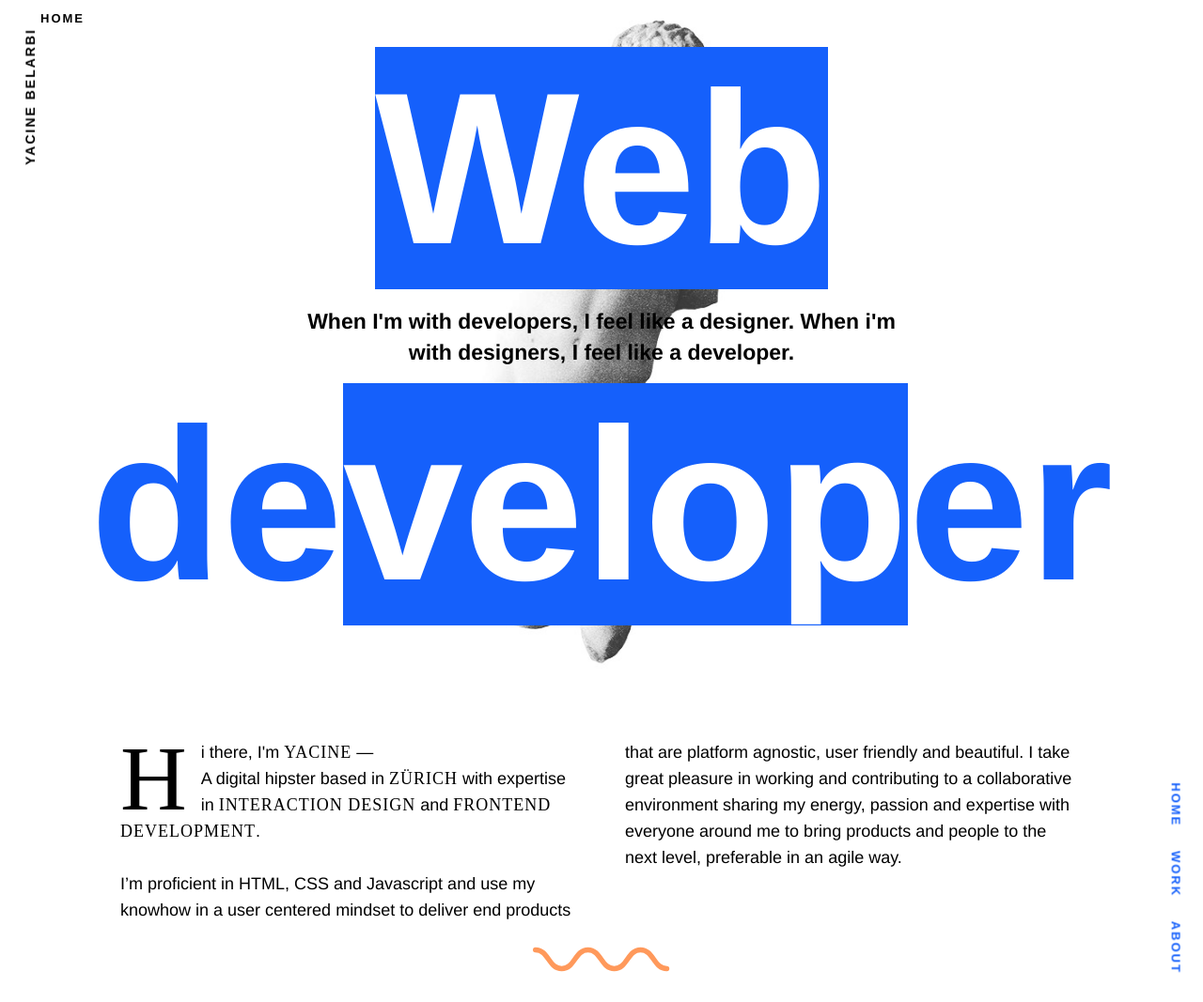
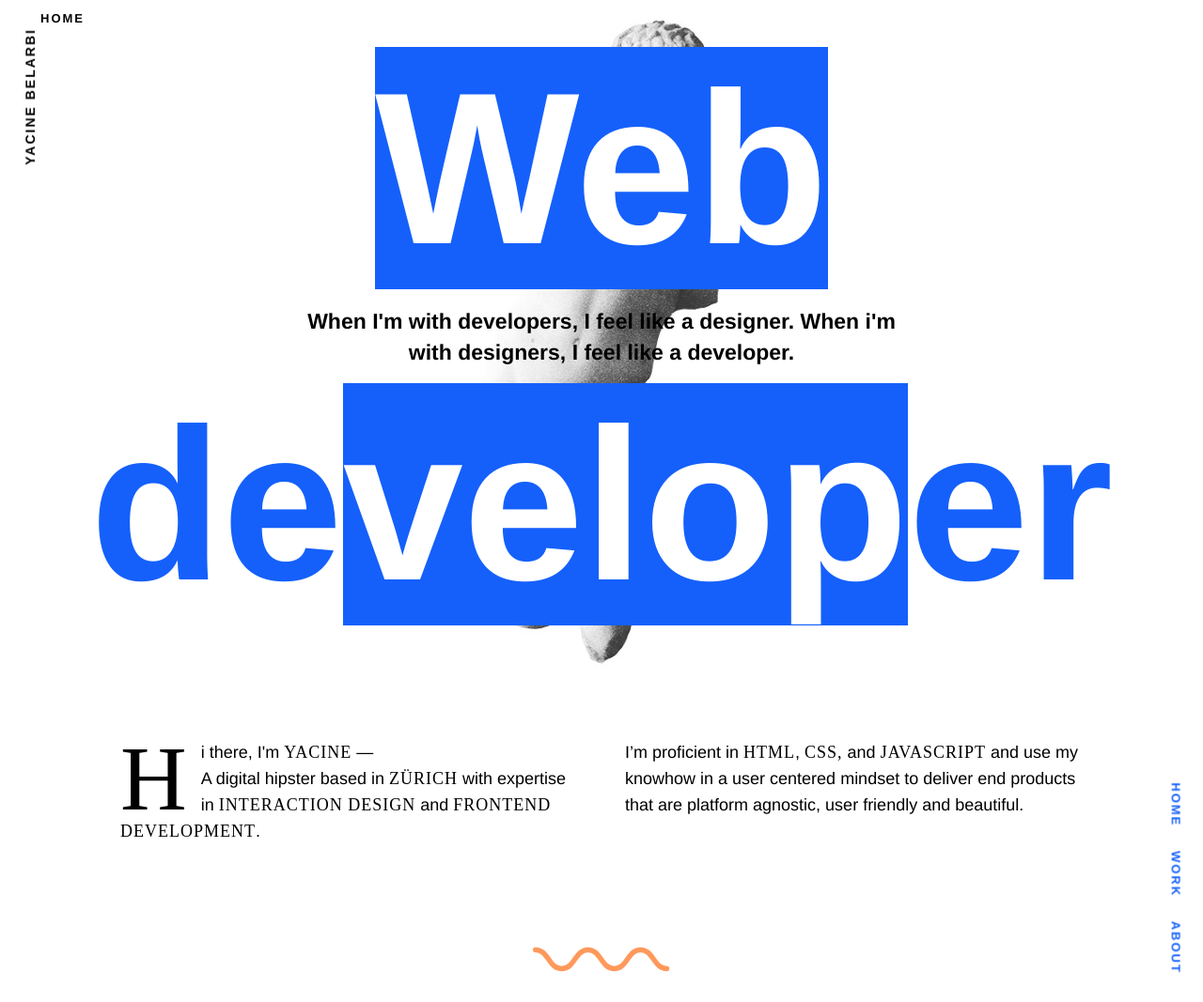
Before and after one commit to moppedisco/blog, a Jekyll site: the page built from index.html, in a window 1280 px wide and 1067 px high. Shown: the whole window at 94% size. Built offline with Jekyll 4.4.1, drawn with Linux system fonts in a browser that asks for light colours; Markdown is read by kramdown in place of the engine named in the settings.

Commit message:
first page intro text change

```diff
--- a/index.html
+++ b/index.html
@@ -18,7 +18,6 @@ name: page-home
 <section class="page-section page-section--shortbio">
 	<div class="columns-two">
 		<p>Hi there, I'm <span class="capit">Yacine</span> —<br>A digital hipster based in <span class="capit">Zürich</span> with expertise in <span class="capit">Interaction design</span> and <span class="capit">frontend development</span>.</p>
-		<p>I’m proficient in HTML, CSS and Javascript and use my knowhow in a user centered mindset to deliver end products that are platform agnostic, user friendly and beautiful.
-I take great pleasure in working and contributing to a collaborative environment sharing my energy, passion and expertise with everyone around me to bring products and people to the next level, preferable in an agile way.</p>
+		<p>I’m proficient in <span class="capit">HTML</span>, <span class="capit">CSS,</span> and <span class="capit">Javascript</span> and use my knowhow in a user centered mindset to deliver end products that are platform agnostic, user friendly and beautiful. </p>
 	</div><!-- /.columns -->
 </section>
```
